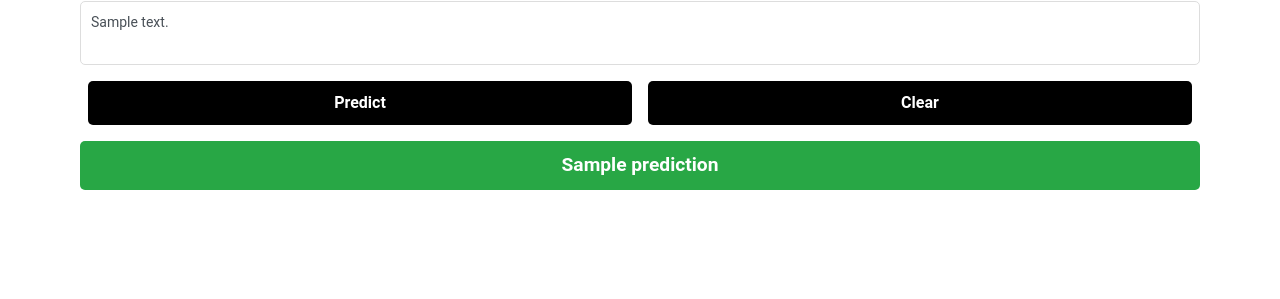
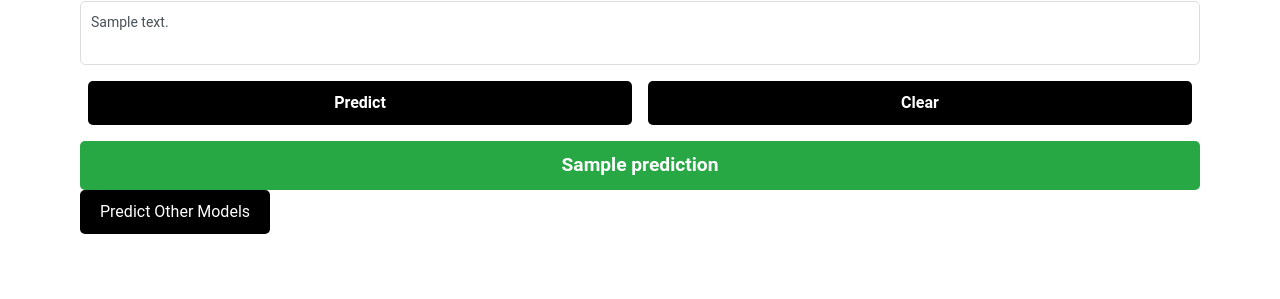
Before and after one commit to Rama-Divya/CyberbullyingdetectionProject, a Flask app: template cyberbullyingproject/templates/index.html in a window 1280 px wide. Shown: the part 501-800 px from the top of the page. Run offline with Flask 3, Linux system fonts and the light colour scheme; the template is opened without the code that fills it: most values are stand-ins (such as "Sample title", 1, 10 or a date in 2020); parts of the project's set-up code (start-up, migrations or seed data) failed here and were passed over; some libraries are stand-ins or nearby versions.

Commit message:
Initial commit

```diff
--- a/cyberbullyingproject/app.py
+++ b/cyberbullyingproject/app.py
@@ -1,15 +1,24 @@
-from flask import Flask, render_template, request, session, redirect, url_for
+import os
+os.environ['TF_CPP_MIN_LOG_LEVEL'] = '2'  # Suppresses info and warnings (level 3 suppresses errors too)
+from flask import Flask, render_template, request, redirect, url_for,session
 import pickle
-from sklearn.feature_extraction.text import TfidfVectorizer
+import numpy as np
+from keras.models import load_model
+from keras.preprocessing.sequence import pad_sequences
+import joblib
+app = Flask(__name__)
+app.secret_key = 'your_secret_key'
 
-app = Flask(__name__)
+# Load the tokenizer and LSTM model
+tokenizer = pickle.load(open("tokenizer1.pkl", "rb"))
+lstm_model = load_model("lstm_model.h5")
+vectorizer = joblib.load('vectorizer.pkl')
+rf_model = joblib.load('random_forest_model.pkl')
+logistic_model = joblib.load('logistic_regression_model.pkl')
+nb_model = joblib.load('naive_bayes_model.pkl')
 
-# Load the stopwords, vectorizer, and model
-with open("stopwords.txt", "r") as file:
-    stopwords = file.read().splitlines()
-
-vectorizer = pickle.load(open("vectorizer_data.pkl", "rb"))
-model = pickle.load(open("classification_model", 'rb'))
+# Define maximum sequence length (same as used during training)
+MAX_SEQUENCE_LENGTH = 100
 
 @app.route('/', methods=['GET', 'POST'])
 def index():
@@ -20,11 +29,18 @@ def index():
     if request.method == 'POST':
         user_input = request.form['text']
         input_text = user_input  # Store the input text for re-rendering
+
         if user_input:
-            transformed_input = vectorizer.transform([user_input])
-            prediction = model.predict(transformed_input)[0]
-            # Convert prediction to readable result
-            prediction = "Cyberbullying" if prediction == 1 else "Not Cyberbullying"
+            # Preprocess the input text
+            sequences = tokenizer.texts_to_sequences([user_input])
+            padded_sequences = pad_sequences(sequences, maxlen=MAX_SEQUENCE_LENGTH, padding='pre')
+
+            # Predict using the LSTM model
+            prediction_prob = lstm_model.predict(padded_sequences)[0][0]
+
+            # Apply threshold for classification
+            prediction = "Cyberbullying" if prediction_prob > 0.3 else "Not Cyberbullying"
+            session['input_text'] = user_input
         else:
             prediction = None  # If no input is provided, no prediction
 
@@ -33,9 +49,35 @@ def index():
 @app.route('/clear', methods=['POST'])
 def clear():
     return redirect(url_for('index'))
-@app.route('/models')
+
+@app.route('/models', methods=['GET', 'POST'])
 def models():
-    return render_template('models.html')
+    # Retrieve input from session
+    user_input = session.get('input_text', None)
+    logistic_prediction = None
+    nb_prediction = None
+    rf_prediction = None
+
+    if user_input:
+        # Preprocess the input text for other models
+        transformed_input = vectorizer.transform([user_input])
+
+        # Logistic Regression prediction
+        logistic_prediction = "Cyberbullying" if logistic_model.predict(transformed_input)[0] == 1 else "Not Cyberbullying"
+
+        # Naive Bayes prediction
+        nb_prediction = "Cyberbullying" if nb_model.predict(transformed_input)[0] == 1 else "Not Cyberbullying"
+
+        # Random Forest prediction
+        rf_prediction = "Cyberbullying" if rf_model.predict(transformed_input)[0] == 1 else "Not Cyberbullying"
+
+    return render_template(
+        'models.html',
+        input_text=user_input,
+        logistic_prediction=logistic_prediction,
+        nb_prediction=nb_prediction,
+        rf_prediction=rf_prediction
+    )
 
 @app.route('/dataset')
 def dataset():
--- a/cyberbullyingproject/static/style.css
+++ b/cyberbullyingproject/static/style.css
@@ -114,3 +114,17 @@ textarea.no-gap {
     color: #555;
     text-align: justify;
 }
+.predict-button {
+    background-color:black; /* Blue background */
+    color: white; /* White text */
+    padding: 10px 20px; /* Padding */
+    border: none; /* Remove border */
+    border-radius: 5px; /* Rounded corners */
+    font-size: 16px; /* Font size */
+    cursor: pointer; /* Change cursor on hover */
+    transition: background-color 0.3s ease; /* Smooth transition for hover */
+}
+
+.predict-button:hover {
+    background-color: black; /* Darker blue on hover */
+}
--- a/cyberbullyingproject/templates/index.html
+++ b/cyberbullyingproject/templates/index.html
@@ -51,5 +51,10 @@
         {{ prediction }}
     </div>
     {% endif %}
+    {% if input_text %}
+      <form method="GET" action="/models">
+        <button type="submit" class="predict-button">Predict Other Models</button>
+      </form>
+    {% endif %}
 </div>
 {% endblock %}
```
Also changed, not shown: cyberbullyingproject/templates/models.html (+9 -0 lines), 5 other files.
